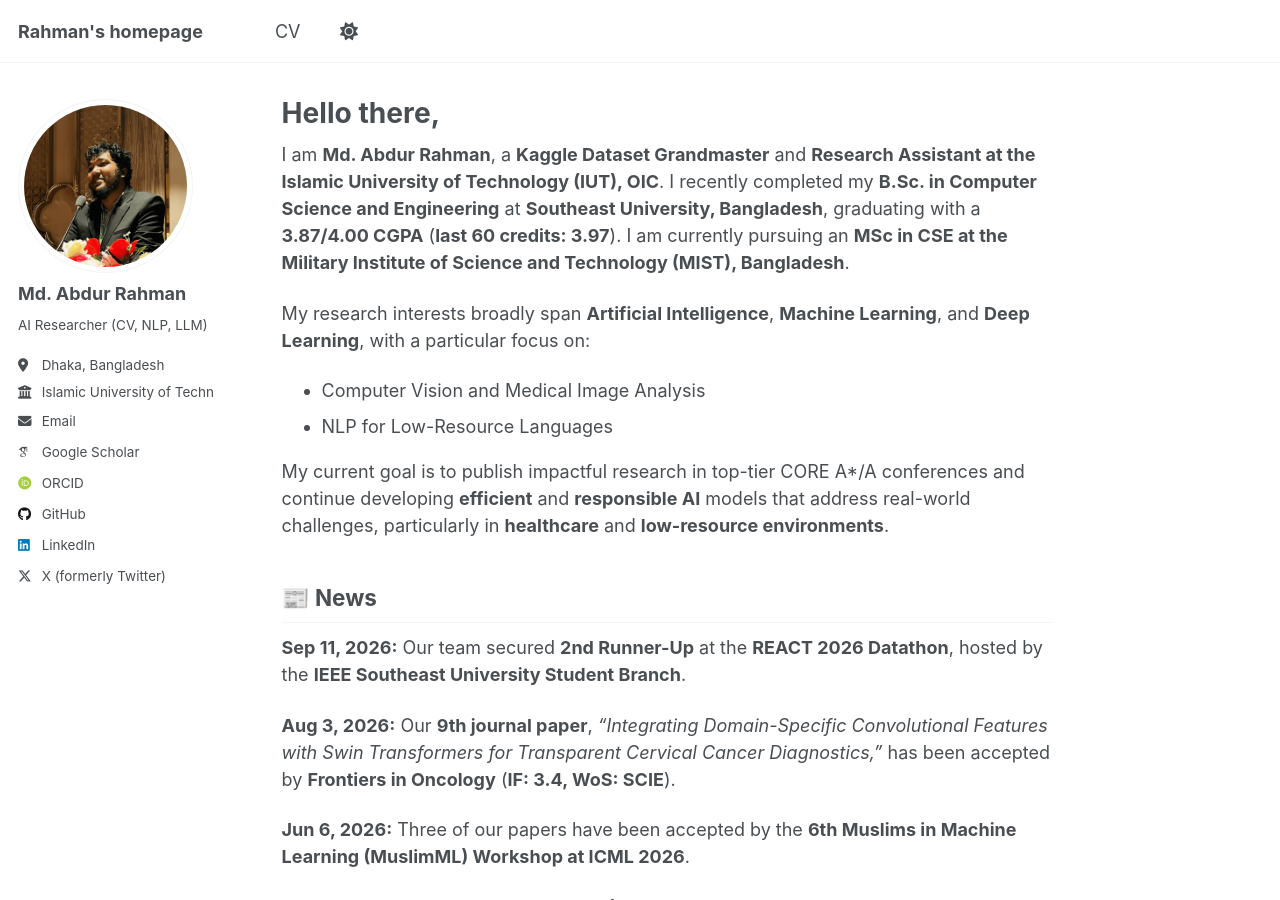
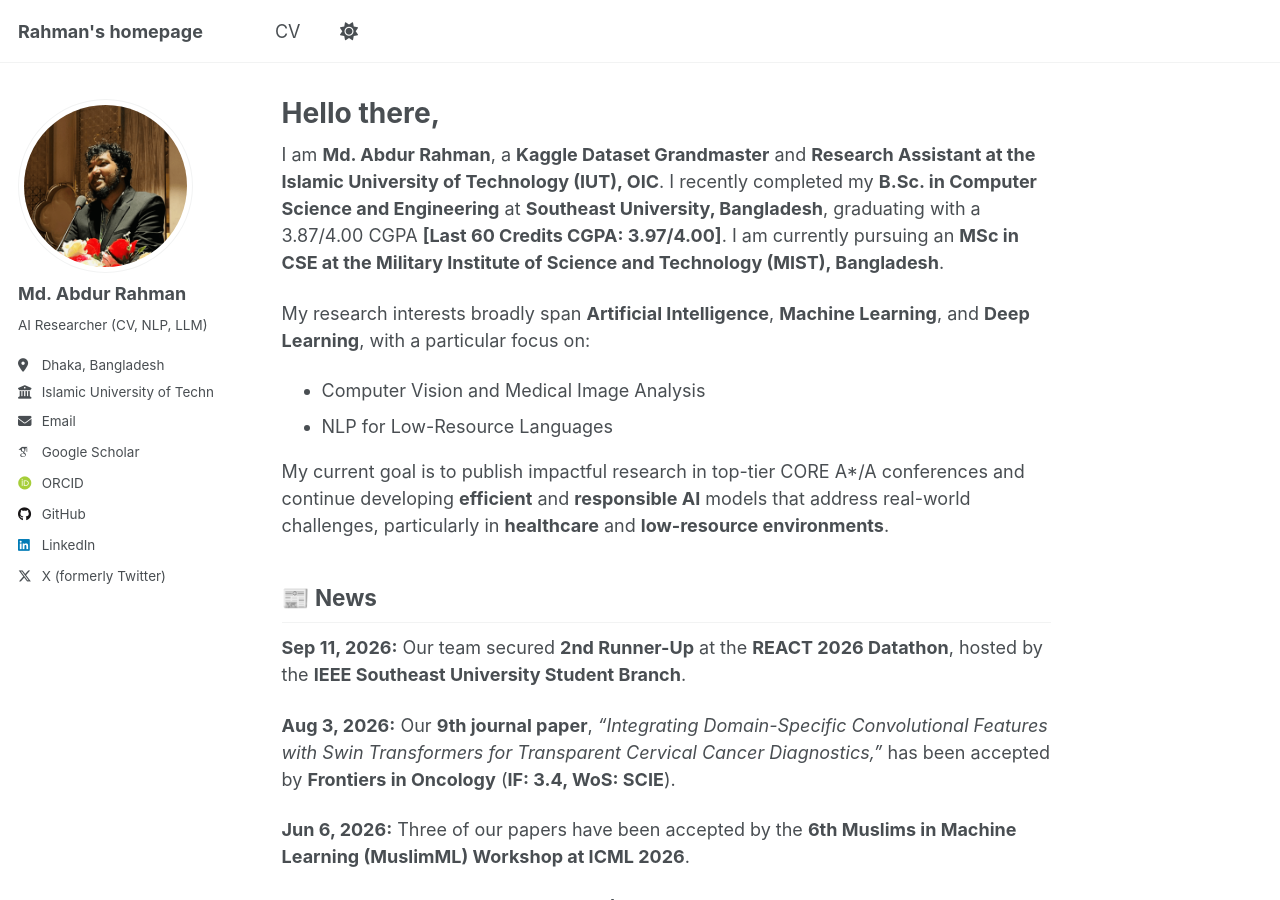
Before and after one commit to borhanitrash/borhanitrash.github.io, a Jekyll site: the page built from _pages/about.md, in a window 1280 px wide and 900 px high. Built offline with Jekyll 4.4.1, drawn with Linux system fonts in a browser that asks for light colours; some web fonts are replaced; a script that is not in the unit is left out.

Commit message:
Revise CGPA format in about.md
Updated CGPA notation for clarity.

```diff
--- a/_pages/about.md
+++ b/_pages/about.md
@@ -8,7 +8,7 @@ redirect_from:
   - /about.html
 ---
 
-I am **Md. Abdur Rahman**, a **Kaggle Dataset Grandmaster** and **Research Assistant at the Islamic University of Technology (IUT), OIC**. I recently completed my **B.Sc. in Computer Science and Engineering** at **Southeast University, Bangladesh**, graduating with a **3.87/4.00 CGPA** (**last 60 credits: 3.97**). I am currently pursuing an **MSc in CSE at the Military Institute of Science and Technology (MIST), Bangladesh**.
+I am **Md. Abdur Rahman**, a **Kaggle Dataset Grandmaster** and **Research Assistant at the Islamic University of Technology (IUT), OIC**. I recently completed my **B.Sc. in Computer Science and Engineering** at **Southeast University, Bangladesh**, graduating with a 3.87/4.00 CGPA **[Last 60 Credits CGPA: 3.97/4.00]**. I am currently pursuing an **MSc in CSE at the Military Institute of Science and Technology (MIST), Bangladesh**.
 
 My research interests broadly span **Artificial Intelligence**, **Machine Learning**, and **Deep Learning**, with a particular focus on:
 
```
